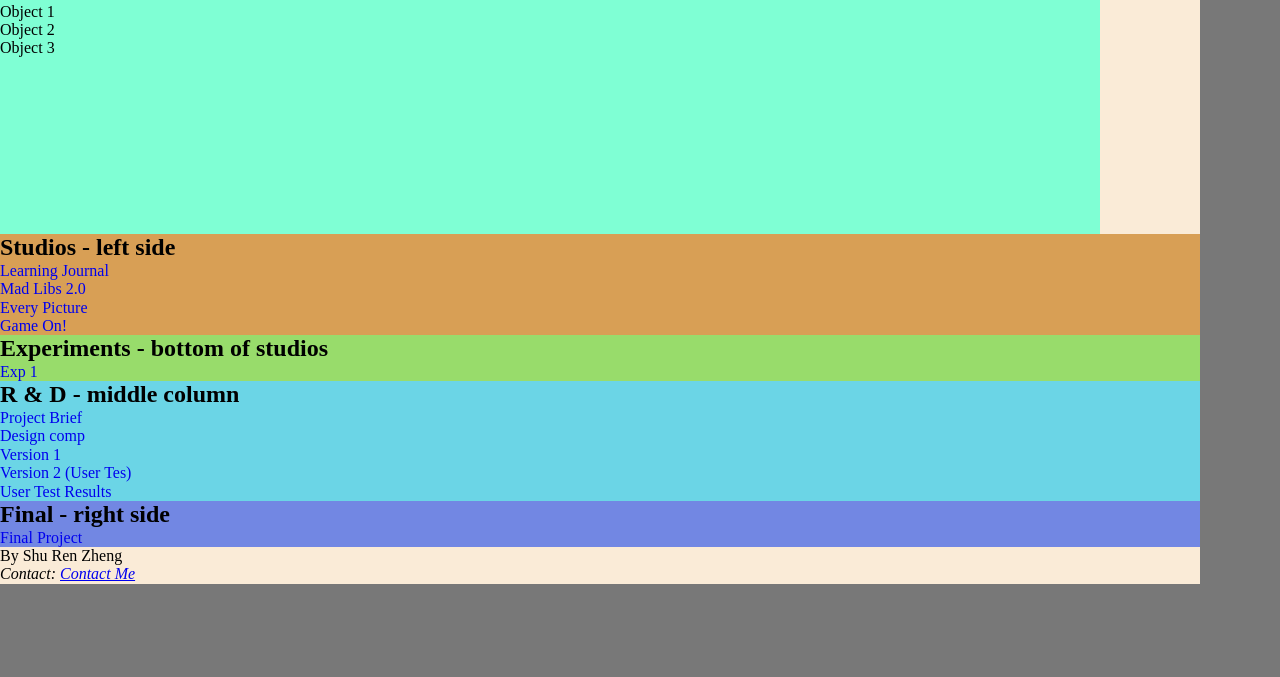
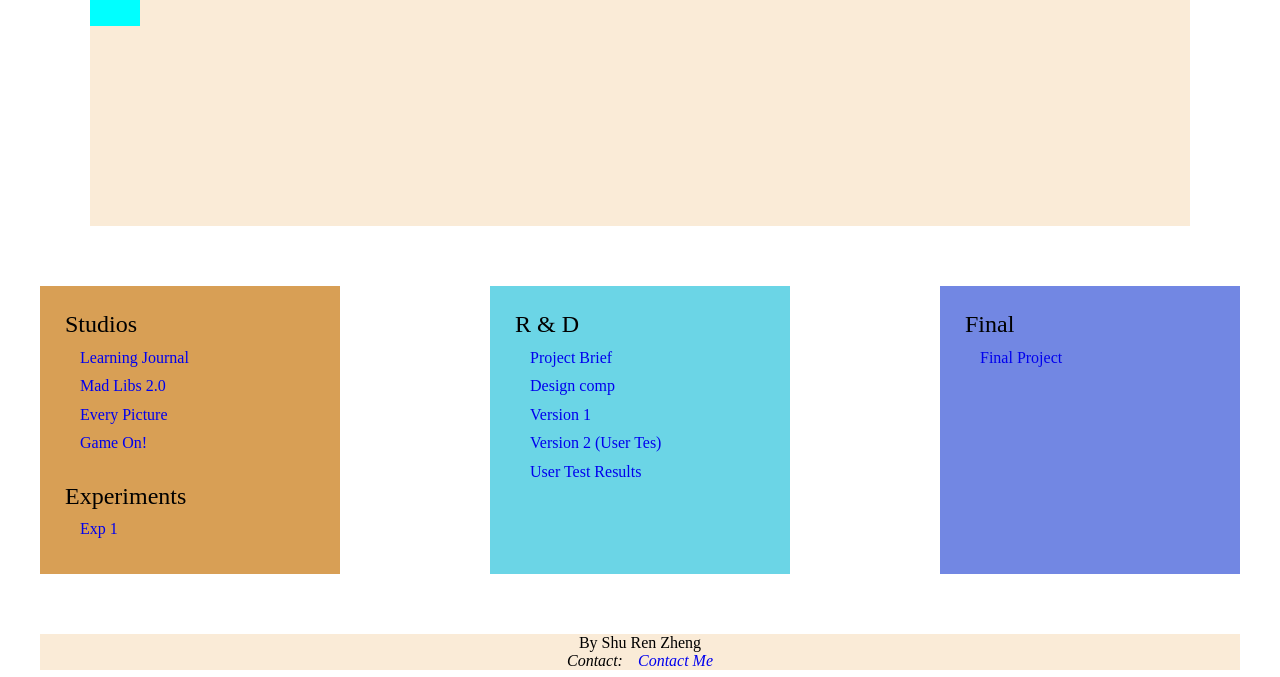
Before and after one commit to alanlem111/srDes157a, a plain HTML site: page index.html in a window 1280 px wide. Shown: the part 123-800 px from the top of the page. Drawn offline with nearby package versions, Linux system fonts and the light colour scheme; a web font is replaced by a local one.

Commit message:
new layout

```diff
--- a/index.html
+++ b/index.html
@@ -8,6 +8,10 @@
     <link href="https://cdnjs.cloudflare.com/ajax/libs/normalize/8.0.1/normalize.min.css" rel="stylesheet">
 
     <link href = "portal.css" rel="stylesheet">
+
+    <link rel="preconnect" href="https://fonts.googleapis.com">
+    <link rel="preconnect" href="https://fonts.gstatic.com" crossorigin>
+    <link href="https://fonts.googleapis.com/css2?family=Gorditas:wght@400;700&display=swap" rel="stylesheet">
 
 
 </head>
@@ -21,11 +25,10 @@
         <h2>DES 157A - Interactive Media ll - Winter 2023</h2>
 
         <div id="banner">
-            <p>Banner</p>
 
-            <div><p>Object 1</p></div>
-            <div><p>Object 2</p></div>
-            <div><p>Object 3</p></div>
+            <div class ="pot"></div>
+            <div></div>
+            <div></div>
 
         </div>
 
@@ -33,7 +36,7 @@
 
     <main>
         <section class = "left_column">
-            <h2>Studios - left side</h2>
+            <h2>Studios</h2>
                 <nav>
                     <ul>
                         <li><a href ="#">Learning Journal</a></li>
@@ -43,23 +46,22 @@
                     </ul>
                 </nav>
 
-        </section>
 
-
-
-        <section class = "bottom_column">
-            <h2>Experiments - bottom of studios</h2>
+            <div id="exp_column">
+                <h2>Experiments</h2>
                     <nav>
                         <ul>
                             <li><a href ="#">Exp 1</a></li>
                         </ul>
                     </nav>
+            </div>
 
         </section>
 
 
+
         <section class = "middle_column">
-            <h2>R & D - middle column</h2>
+            <h2>R & D</h2>
                 <nav>
                     <ul>
                         <li><a href ="#">Project Brief</a></li>
@@ -69,12 +71,11 @@
                         <li><a href ="#">User Test Results</a></li>
                     </ul>
                 </nav>
-
         </section>
 
 
         <section class = "right_column">
-            <h2>Final - right side</h2>
+            <h2>Final</h2>
                 <nav>
                     <ul>
                         <li><a href ="#">Final Project</a></li>
@@ -91,7 +92,7 @@
     <footer>
         <p>By Shu Ren Zheng</p>
         <address>
-            Contact: <a href="mailto:&#097;&#108;&#097;&#110;&#099;&#104;&#101;&#110;&#110;&#121;&#056;&#057;&#056;&#064;&#103;&#109;&#097;&#105;&#108;&#046;&#099;&#111;&#109;"> Contact Me</a>
+            Contact:<a href="mailto:&#097;&#108;&#097;&#110;&#099;&#104;&#101;&#110;&#110;&#121;&#056;&#057;&#056;&#064;&#103;&#109;&#097;&#105;&#108;&#046;&#099;&#111;&#109;">Contact Me</a>
         </address>
     </footer>
 
--- a/portal.css
+++ b/portal.css
@@ -17,56 +17,123 @@ img{
 
 
 body{
-    width: 1200px;
-    background-color: rgb(120, 120, 120);
+    max-width: 1200px;
+    min-width: 900px;
+    background-color: rgb(255, 255, 255);
+    margin: auto;
+    height: 100%;
+
+}
+
+main{
+    display: flex;
+
+    justify-content: space-between;
+    padding-top: 50px;
+    padding-bottom: 50px;
 }
 
 
 
 header{
-
+    padding-top: 10px;
+    /*
     background-color: antiquewhite;
+     */
 }
 
+
+footer{
+    margin-top: 10px;
+    background-color: antiquewhite;
+    text-align: center;
+
+}
+
+h1{
+    margin: auto;
+    font-family: 'Gorditas', serif;
+    font-weight: 400;
+    color: rgb(181, 164, 81);
+    padding-bottom: 5px;
+
+}
+
+h2{
+
+    font-family: 'Gorditas', serif;
+    font-weight: 400;
+    padding-bottom: 10px;
+}
+
+a{
+    text-decoration: none;
+    padding-left: 15px;
+}
+
+
+
+nav ul li a{
+    text-decoration: none;
+
+}
+
+li{
+    padding-bottom: 10px;
+}
+
+ul{
+    list-style-type: none;
+
+}
+
+
+#exp_column{
+    padding-top: 20px;
+}
+
+
+
+.left_column{
+    width: 250px;
+    padding: 25px;
+    background-color: rgb(216, 159, 85);
+
+
+}
+
+
+.middle_column{
+    width: 250px;
+    padding: 25px;
+    background-color: rgb(107, 213, 230);
+
+}
+
+
+.right_column{
+    width: 250px;
+    padding: 25px;
+    background-color: rgb(114, 135, 227);
+
+}
 
 
 
 #banner{
     width: 1100px;
     height: 250px;
-
-    background-color: aquamarine;
-}
+    margin: auto;
+    margin-top: 10px;
+    margin-bottom: 10px;
+    background-color: antiquewhite;
 
 
 
-footer{
-    background-color: antiquewhite;
 }
 
-
-
-nav ul li a{
-    text-decoration: none;
+.pot{
+        background-color: aqua;
+        width: 50px;
+        height: 50px;
 }
-
-.left_column{
-    background-color: rgb(216, 159, 85);
-
-}
-
-.bottom_column{
-    background-color: rgb(152, 220, 107);
-
-}
-
-.middle_column{
-    background-color: rgb(107, 213, 230);
-
-}
-
-
-.right_column{
-    background-color: rgb(114, 135, 227);
-
-}
```
Lines whose indentation alone changed are shown as unchanged.
